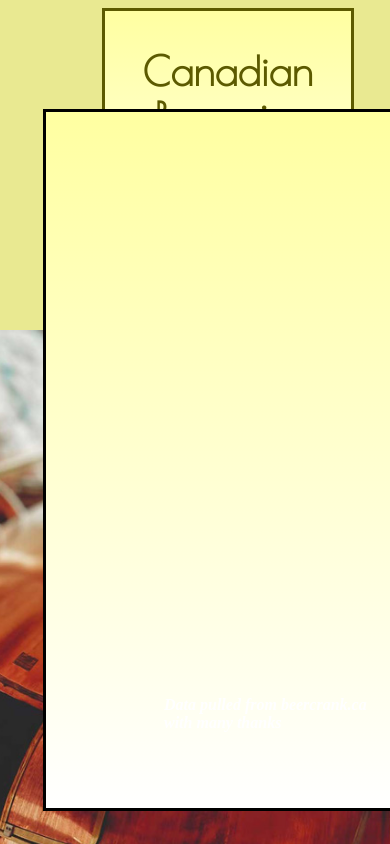
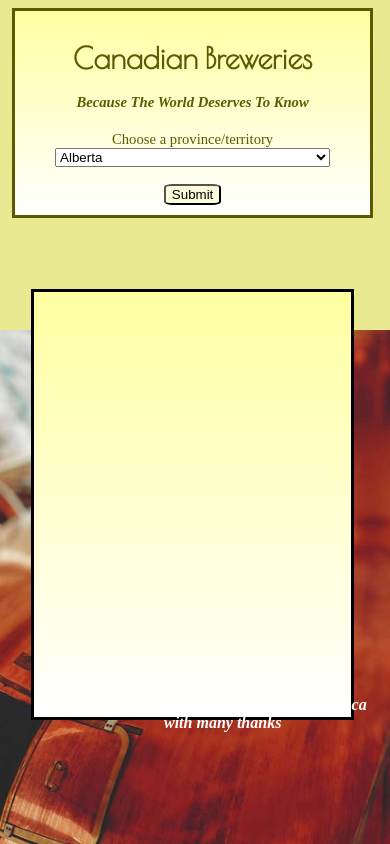
Before and after one commit to Kapitolos/canadianbrewbrowser, a Flask app: page / in a window 390 px wide. Run offline with Flask 2, Linux system fonts and the light colour scheme.

Commit message:
Add files via upload

```diff
--- a/static/style.css
+++ b/static/style.css
@@ -5,7 +5,6 @@
     background-position-x: center;
     background-position-y: -3%;
     background-size: 86%;
-	background-image:;
 }
 
 .dropdowncan {
@@ -32,7 +31,6 @@
     height: 61%;
 	background:linear-gradient(rgb(255, 255, 161), white);
 	padding: 10px;
-	/* visibility: hidden; */
 }
 
 #subbut {
@@ -55,26 +53,23 @@
 	color: white;
 }
 
-/* width */
 ::-webkit-scrollbar {
 	width: 10px;
   }
 
-  /* Track */
   ::-webkit-scrollbar-track {
 	box-shadow: inset 0 0 2px rgb(2, 2, 0);
   }
 
-  /* Handle */
   ::-webkit-scrollbar-thumb {
 	background: rgb(255, 173, 49);
 	border-radius: 35px;
-	cursor: pointer;
   }
 
 
 
 @media screen and (max-width: 768px) {
+
 body {
 background-image: url(bg.jpg);
 background-repeat: no-repeat;
@@ -88,28 +83,30 @@
 #brewlist {
   text-align: center;
     position: absolute;
-    margin-top: 26%;
-    margin-left: 9%;
+    margin-top: 43%;
+    margin-left: 7%;
     border-style: solid;
     overflow-y: scroll;
     overflow-x: hidden;
     width: 83%;
-    height: 80%;
+    height: 60%;
     background: linear-gradient(rgb(255, 255, 161), white);
     padding: 10px;
+    font-size: 21pt;
 }
 
 .dropdowncan {
   color: rgb(92, 90, 0);
   position: absolute;
-    margin-left: 24%;
+  margin-left: 15%;
   background: linear-gradient(rgb(255, 255, 161), white);
   padding: 10px;
   text-align: center;
   border-style: solid;
-    font-size: 15pt;
-    width: 58%;
+  font-size: 18pt;
+  width: 66%;
 }
+
 
 #footer {
 margin-top: 171%;
@@ -120,7 +117,8 @@
 
 }
 
-@media screen and (max-width: 480px) {
+@media screen and (max-width: 450px) {
+
   body {
     background-image: url(bg.jpg);
     background-repeat: no-repeat;
@@ -132,15 +130,15 @@
 
 
   #brewlist {
-    text-align: center;
+    text-align: left;
     position: absolute;
-    margin-top: 26%;
-    margin-left: 9%;
+    margin-top: 72%;
+    margin-left: 6%;
     border-style: solid;
     overflow-y: scroll;
     overflow-x: hidden;
-    width: 83%;
-    height: 80%;
+    width: 76%;
+    height: 48%;
     background: linear-gradient(rgb(255, 255, 161), white);
     padding: 10px;
   }
@@ -148,13 +146,13 @@
   .dropdowncan {
     color: rgb(92, 90, 0);
     position: absolute;
-    margin-left: 24%;
+    margin-left: 1%;
     background: linear-gradient(rgb(255, 255, 161), white);
     padding: 10px;
     text-align: center;
     border-style: solid;
-    font-size: 15pt;
-    width: 58%;
+    font-size: 11pt;
+    width: 86%;
   }
 
   #footer {
```
Lines whose indentation alone changed are shown as unchanged.
